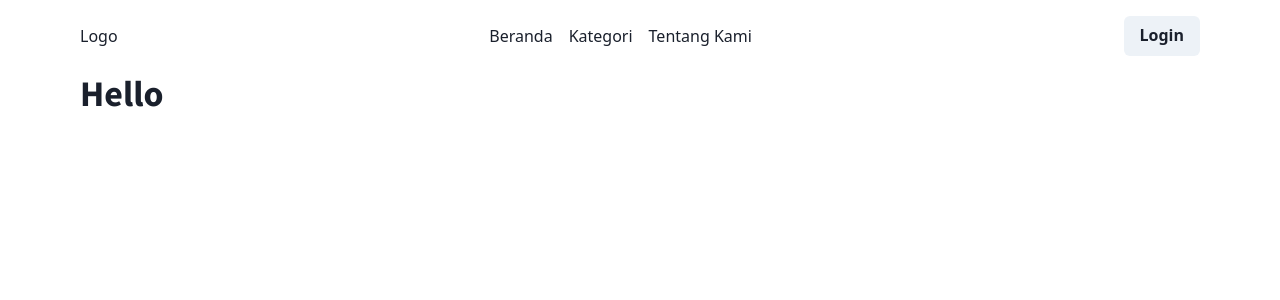
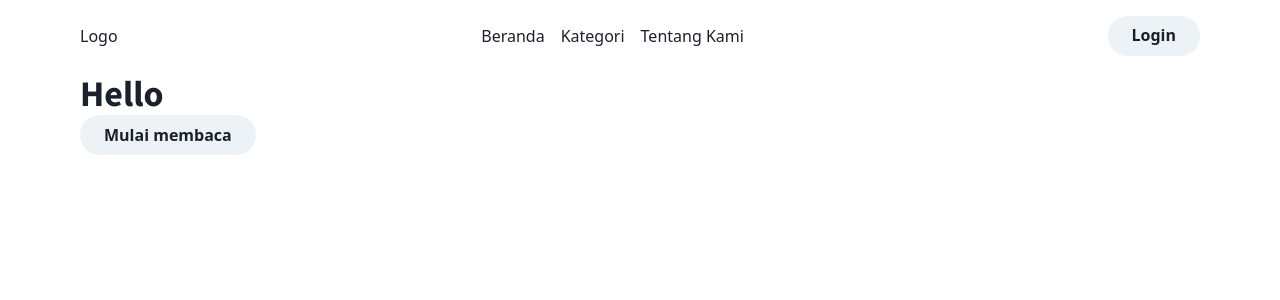
Before and after one commit to irfan44/literanian, a React (Create React App) app: page / in a window 1280 px wide. Shown: the top 300 px of the page. Built offline with nearby package versions, Linux system fonts and the light colour scheme.

Commit message:
feat: add custom button theme

```diff
--- a/src/pages/Home/index.tsx
+++ b/src/pages/Home/index.tsx
@@ -1,9 +1,10 @@
-import { Container, Heading } from "@chakra-ui/react";
+import { Button, Container, Heading } from "@chakra-ui/react";
 
 const Home = () => {
   return (
     <Container maxW="6xl">
       <Heading>Hello</Heading>
+      <Button>Mulai membaca</Button>
     </Container>
   );
 };
--- a/src/theme.ts
+++ b/src/theme.ts
@@ -1,10 +1,25 @@
 import { extendTheme } from "@chakra-ui/react";
+
+const Button = {
+  baseStyle: {
+    borderRadius: "full",
+  },
+  sizes: {
+    md: {
+      px: "6",
+      py: "1",
+    },
+  },
+};
 
 const theme = extendTheme({
   fonts: {
     body: `'InterVariable', system-ui, sans-serif`,
     heading: `'Source Sans Pro', system-ui, sans-serif`,
   },
+  components: {
+    Button,
+  },
 });
 
 export default theme;
```
